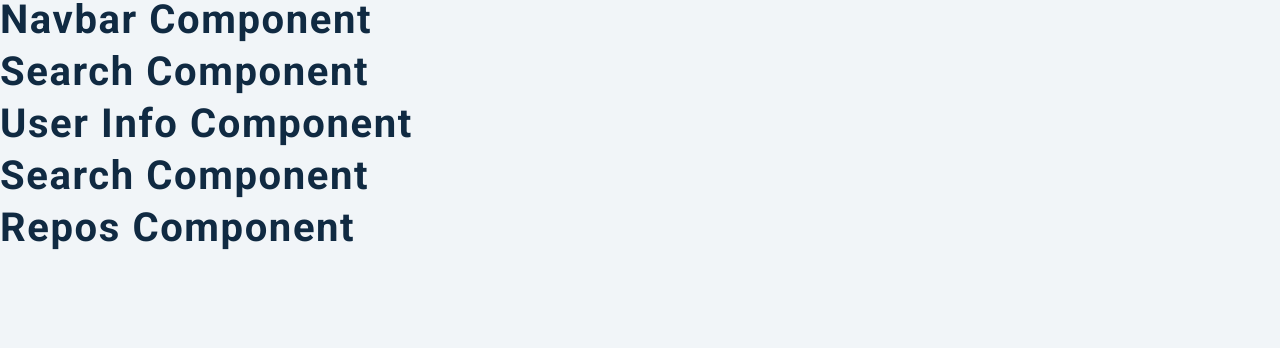
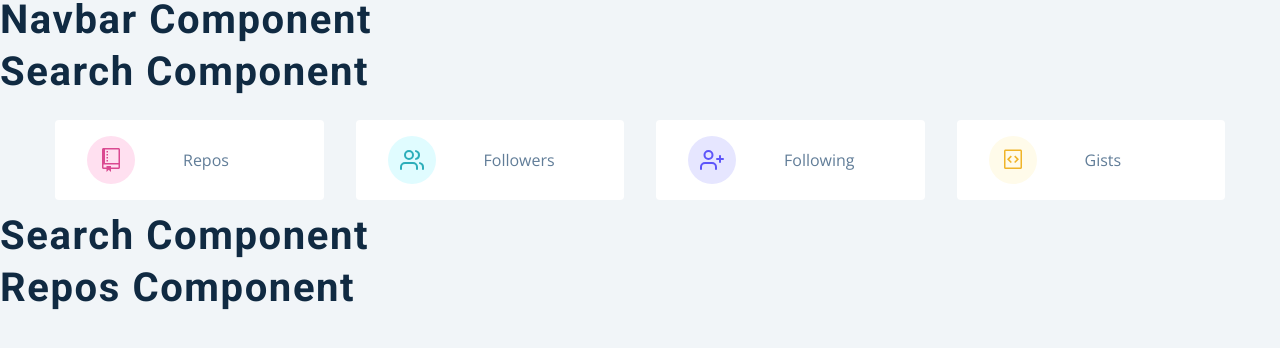
Before and after one commit to ibktommy/GithubUsersProfile---ReactJS, a React (Create React App) app: page / in a window 1280 px wide. Shown: the top 348 px of the page. Built offline with nearby package versions, Linux system fonts and the light colour scheme.

Commit message:
Using values from the userData-state in context in a custom-array to render a card component that displays the needed elements

```diff
--- a/src/components/Info.js
+++ b/src/components/Info.js
@@ -1,9 +1,71 @@
-import React from 'react';
+import React, { useContext } from 'react';
 import { GithubContext } from '../context/context';
 import styled from 'styled-components';
 import { GoRepo, GoGist } from 'react-icons/go';
 import { FiUsers, FiUserPlus } from 'react-icons/fi';
 
+const UserInfo = () => {
+  // Destructuring Values from the userData object in App-Context
+  const { userData } = useContext(GithubContext)
+  const { public_repos, followers, following, public_gists } = userData
+
+  // Creating An Array from which custom objects-values can be used
+  const items = [
+    {
+      id: 1,
+      icon: <GoRepo className='icon' />,
+      label: 'repos',
+      value: public_repos,
+      color: 'pink',
+    },
+    {
+      id: 2,
+      icon: <FiUsers className='icon' />,
+      label: 'followers',
+      value: followers,
+      color: 'green',
+    },
+    {
+      id: 3,
+      icon: <FiUserPlus className='icon' />,
+      label: 'following',
+      value: following,
+      color: 'purple',
+    },
+    {
+      id: 4,
+      icon: <GoGist className='icon' />,
+      label: 'gists',
+      value: public_gists,
+      color: 'yellow',
+    }
+  ]
+
+  return (
+    <section className="section">
+      <Wrapper className='section-center'>
+        {items.map((item) => {
+          return <ItemCard key={item.id} {...item}></ItemCard>
+        })}
+      </Wrapper>
+    </section>
+  );
+};
+
+// Creatng the ItemCard Component
+const ItemCard = ({ icon, label, value, color }) => {
+  return (
+    <article className='item'>
+      <span className={color}>{icon}</span>
+      <div>
+        <h3>{value}</h3>
+        <p>{label}</p>
+      </div>
+    </article>
+  )
+}
+
+// STYLING
 const Wrapper = styled.section`
   display: grid;
   grid-template-columns: repeat(auto-fill, minmax(200px, 1fr));
@@ -56,11 +118,4 @@ const Wrapper = styled.section`
   }
 `;
 
-const UserInfo = () => {
-  const value = React.useContext(GithubContext)
-
-  console.log(value)
-  return <h2>user info component</h2>;
-};
-
 export default UserInfo;
```
